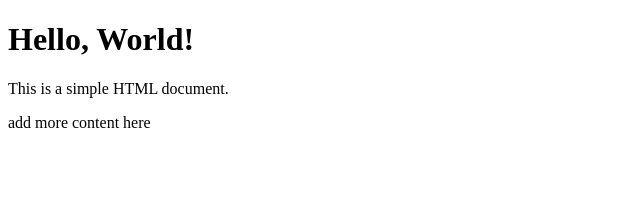
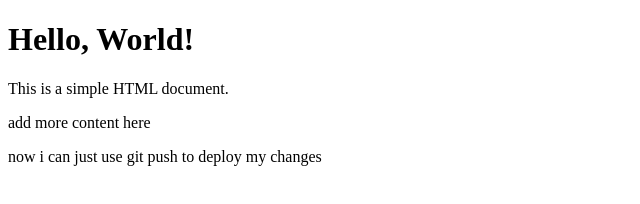
Before and after one commit to karan450/gitintro, a plain HTML site: page index.html in a window 1280 px wide. Shown: the whole page, without its empty margins (0-640 px from the left). Drawn offline with Linux system fonts and the light colour scheme.

Commit message:
added more cotent to see if git push works fine

```diff
--- a/index.html
+++ b/index.html
@@ -9,5 +9,6 @@
     <h1>Hello, World!</h1>
     <p>This is a simple HTML document.</p>
     <p>add more content here</p>
+    <p>now i can just use git push to deploy my changes</p>
 </body>
 </html>
```
